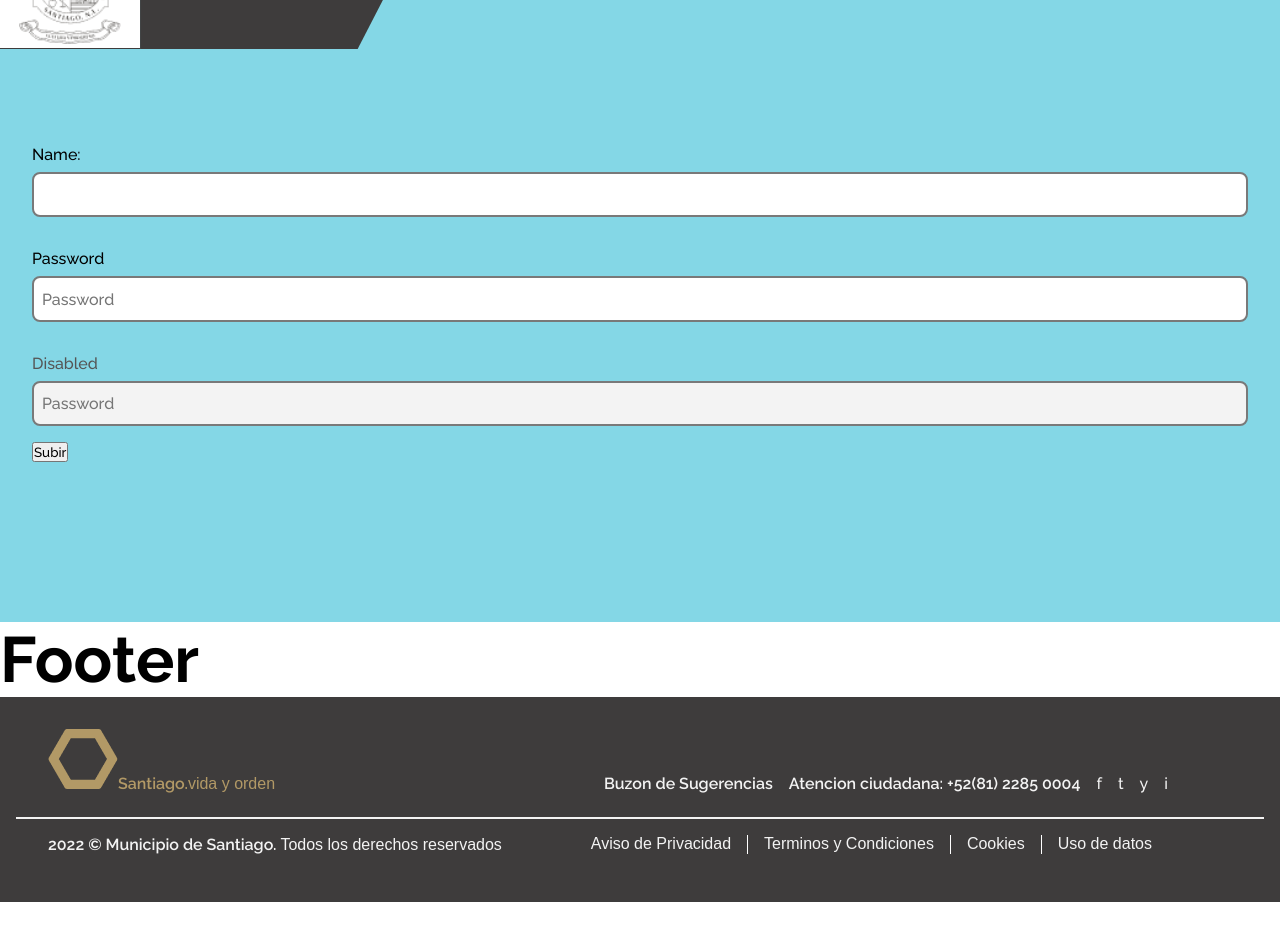
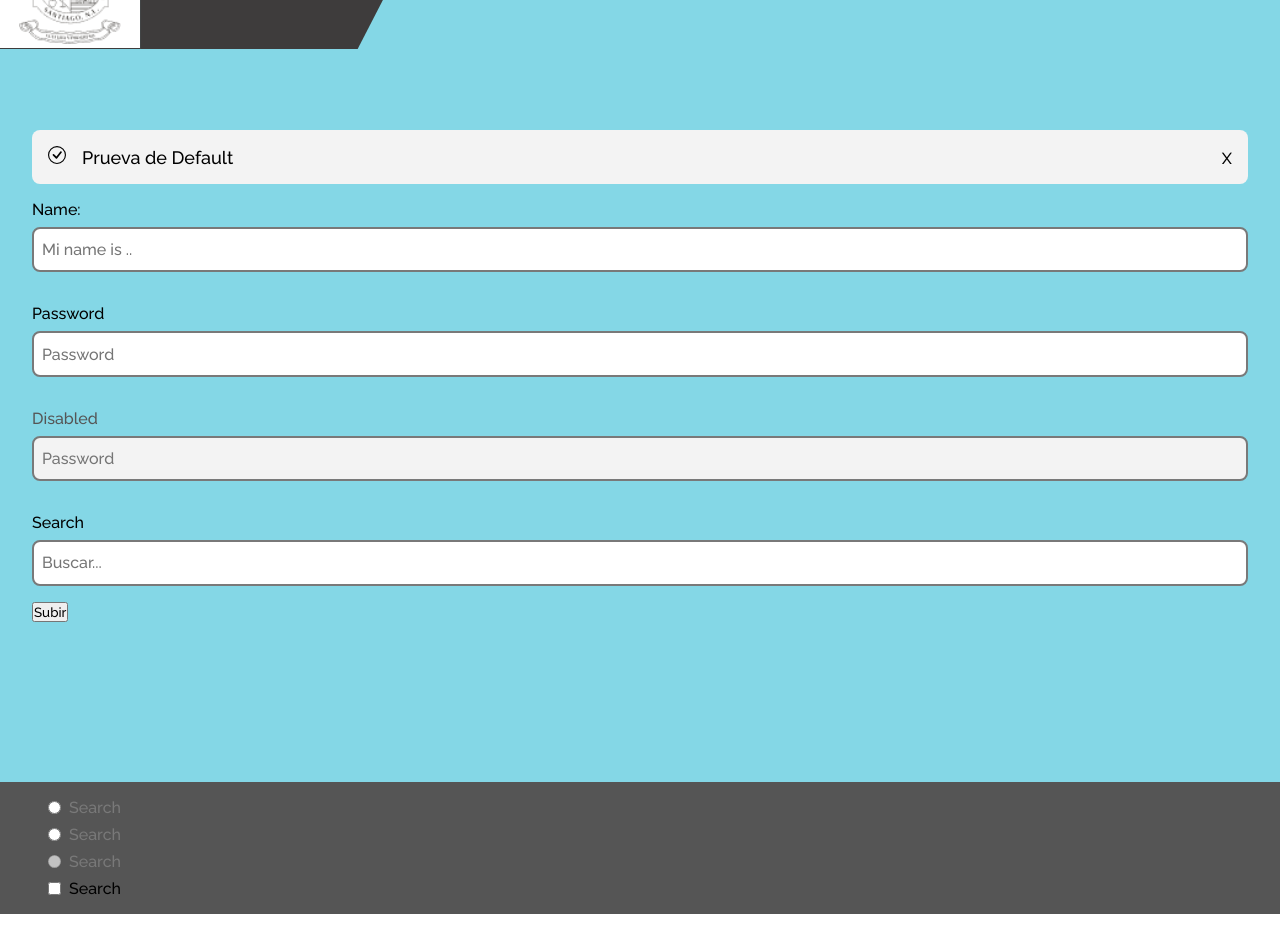
Before and after one commit to CesarQuint/PT_Gov, a React (Vite) app: page /Tramites-y-Servicios in a window 1280 px wide. Shown: the part 100-1026 px from the top of the page. Before the commit the page ends 1002 px from the top, so only its background shows below. Built offline with nearby package versions, Linux system fonts and the light colour scheme; a web font is replaced by a local one.

Commit message:
Search fixed & radio started

```diff
--- a/package.json
+++ b/package.json
@@ -13,6 +13,7 @@
     "match-sorter": "^6.3.1",
     "react": "^18.2.0",
     "react-dom": "^18.2.0",
+    "react-icons": "^4.7.1",
     "react-router-dom": "^6.8.1",
     "sort-by": "^1.2.0"
   },
--- a/src/Components/Alerta.jsx
+++ b/src/Components/Alerta.jsx
@@ -1,10 +1,34 @@
 import React from 'react'
+import { ImCancelCircle as Cancel,ImWarning as Warn, } from "react-icons/im";
+import {BsCheckCircle as Check } from "react-icons/bs";
+
+
+
 
 function Alerta({alerta,setAlerta}) {
     const {msg,type}=alerta
+
+    const Icon=()=>{
+
+    switch (type) {
+        case "success":
+            return(<Check/>)
+            break;
+        case "error":
+            return(<Cancel/>)
+            break;
+        case "advice":
+            return(<Warn/>)
+            break;
+
+        default:
+            return(<Check/>)
+            break;
+    }
+    }
   return (
     <div className={`alert ${type}`}>
-       <p>{msg}</p><span onClick={()=>setAlerta({})}>X</span>
+       <p><span className='Icon'><Icon/></span> {msg}</p><span onClick={()=>setAlerta({})}>X</span>
     </div>
   )
 }
--- a/src/Components/Form.jsx
+++ b/src/Components/Form.jsx
@@ -5,7 +5,10 @@ function Form() {
     const [name,setName]=useState('')
     const [password,setPassword]=useState('')
     const [error,setError]=useState(false)
-    const [alerta,setAlerta]=useState({})
+    const [alerta,setAlerta]=useState({
+        msg:'Prueva de Default',
+        type:'Normal'
+    })
 
     const handleSubmit=e=>{
         e.preventDefault()
@@ -39,7 +42,7 @@ function Form() {
             {msg &&<Alerta alerta={alerta} setAlerta={setAlerta}/>}
             <div className='inputSec'>
                 <label htmlFor="">Name:</label>
-                <input className='a1'  type="text"
+                <input className='a1' placeholder='Mi name is ..'  type="text"
                 value={name}
                 onChange={e=>setName(e.target.value)}
                 required={error}
@@ -58,7 +61,14 @@ function Form() {
                 required={error}
                 disabled/>
             </div>
+            <div className='inputSec'>
+                <label disabled >Search</label>
+                <input className='a1' placeholder='Buscar...' type="search"
+                required={error}/>
+            </div>
             <button type="submit">Subir</button>
+            {/*Seccion de eleccion Multiple */}
+
         </form>
     </div>
   )
--- a/src/Components/Navbar.jsx
+++ b/src/Components/Navbar.jsx
@@ -1,30 +1,44 @@
-import React from 'react'
-import { Link } from 'react-router-dom'
+
+import { Link ,useLocation } from 'react-router-dom'
+import { ImSearch as Search } from "react-icons/im";
 
 function bar() {
+  const location =useLocation()
   return (
     <aside>
     <nav>
-        <div>
-        <Link to='GobiernoMunicipal' className='navLink'>Gobierno Municipal</Link>
+        <div className={`  ${location.pathname=='/GobiernoMunicipal'?'pageSelected':'pagenoSelect'}`}>
+        <Link  to='GobiernoMunicipal' className={`  navLink`}>Gobierno Municipal</Link>
         </div>
-        <div>
+        <div
+        className={`  ${location.pathname=='/Tramites-y-Servicios'?'pageSelected':'pagenoSelect'}`}
+        >
         <Link to="Tramites-y-Servicios" className='navLink'>Tramites y Servicios</Link>
         </div>
-        <div>
+        <div
+        className={`  ${location.pathname=='/Noticias-y-Eventos'?'pageSelected':'pagenoSelect'}`}
+        >
         <Link to="Noticias-y-Eventos" className='navLink'>Noticias y Eventos</Link>
         </div>
-        <div>
+        <div
+        className={`  ${location.pathname=='/DIF'?'pageSelected':'pagenoSelect'}`}
+
+        >
         <Link to="DIF" className='navLink'>DIF</Link>
         </div>
-        <div>
+        <div
+        className={`  ${location.pathname=='/Turismo'?'pageSelected':'pagenoSelect'}`}
+
+        >
         <Link to="Turismo" className='navLink'>Turismo</Link>
         </div>
-        <div>
+        <div
+        className={`  ${location.pathname=='/Contacto'?'pageSelected':'pagenoSelect'}`}
+        >
         <Link to="Contacto" className='navLink'>Contacto</Link>
         </div>
     </nav>
-    <div className='search'>S</div>
+    <div className='search'><Search/></div>
     </aside>
 
   )
--- /dev/null
+++ b/src/Components/Options.jsx
@@ -0,0 +1,38 @@
+import React from 'react'
+
+function Options() {
+  return (
+   <>
+    <section className='Options'>
+                <div className='OptionContain'>
+                    <input className='a1'
+                    name="ABC" value="a"  type="radio"
+                     />
+                     <label disabled >Search</label>
+                </div>
+                <div className='OptionContain'>
+
+                    <input className='a1'
+                    name="ABC" value="b"  type="radio"
+                     />
+                     <label disabled >Search</label>
+                </div>
+                <div className='OptionContain'>
+                    <input className='a1' disabled
+                    name="ABC" value="c"type="radio"
+                     />
+                     <label disabled >Search</label>
+                </div>
+
+                <div className='OptionContain'>
+                    <input className='a1'
+                    name="ABC" value="c"type="checkbox"
+                     />
+                     <label >Search</label>
+                </div>
+            </section>
+   </>
+  )
+}
+
+export default Options
--- a/src/Pages/Tramites.jsx
+++ b/src/Pages/Tramites.jsx
@@ -1,10 +1,12 @@
 import React from 'react'
 import Form from '../Components/Form'
+import Options from '../Components/Options'
 
 function Tramites() {
   return (
     <>
         <Form/>
+        <Options/>
     </>
   )
 }
--- a/src/index.css
+++ b/src/index.css
@@ -82,6 +82,13 @@ nav>div,div.search{
 
 nav>div:hover{
   box-shadow: inset 0px -5px 0px var(--AcCafe);
+}
+
+.pageSelected{
+  box-shadow: inset 0px -5px 0px var(--AcCafe);
+}
+.pagenoSelect{
+  box-shadow:none;
 }
 
 nav a.navLink,div.search{
@@ -225,6 +232,12 @@ div.alert{
 div.alert span:hover{
   cursor: pointer;
 }
+div.alert p{
+  display: flex;
+  flex-flow: row wrap;
+  gap: 1rem;
+  align-items: end;
+}
 
 
 .success{
@@ -240,3 +253,29 @@ div.alert span:hover{
   background-color: var(--AcAma);
   color: var(--AcCafe);
 }
+.Normal{
+  background-color: var(--F2);
+
+}
+
+/**Opcionales*/
+section.Options{
+  padding: 1rem 3rem;
+  background-color: var(--Subt);
+  display: flex;
+  flex-flow: column wrap;
+  gap: 0.5rem;
+}
+section.Options div.OptionContain{
+  display: flex;
+  flex-flow: row wrap;
+  gap:0.5rem;
+}
+section.Options div.OptionContain label[disabled]{
+  color: #797979;
+}
+
+section.Options div.OptionContain input[type=radio].a1{
+  accent-color:var(--AcVerA);
+
+}
```
Also changed, not shown: 1 other file (tests, documents, lock files or other folders).
